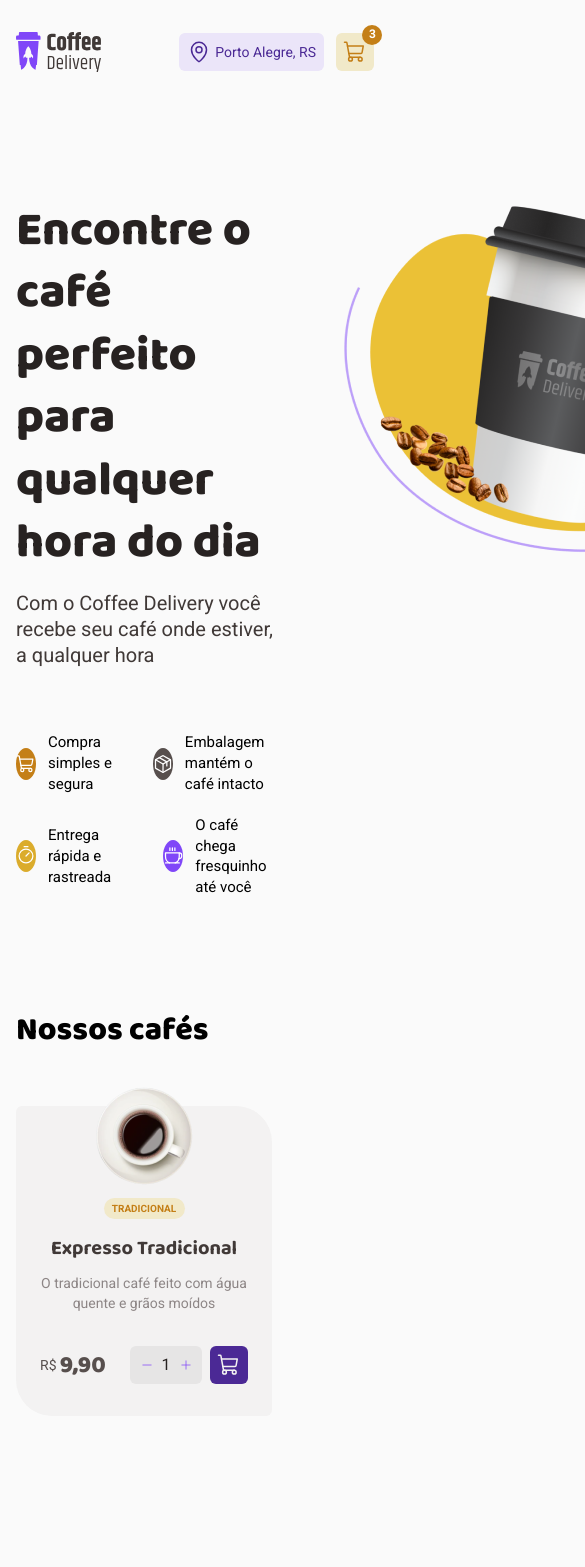
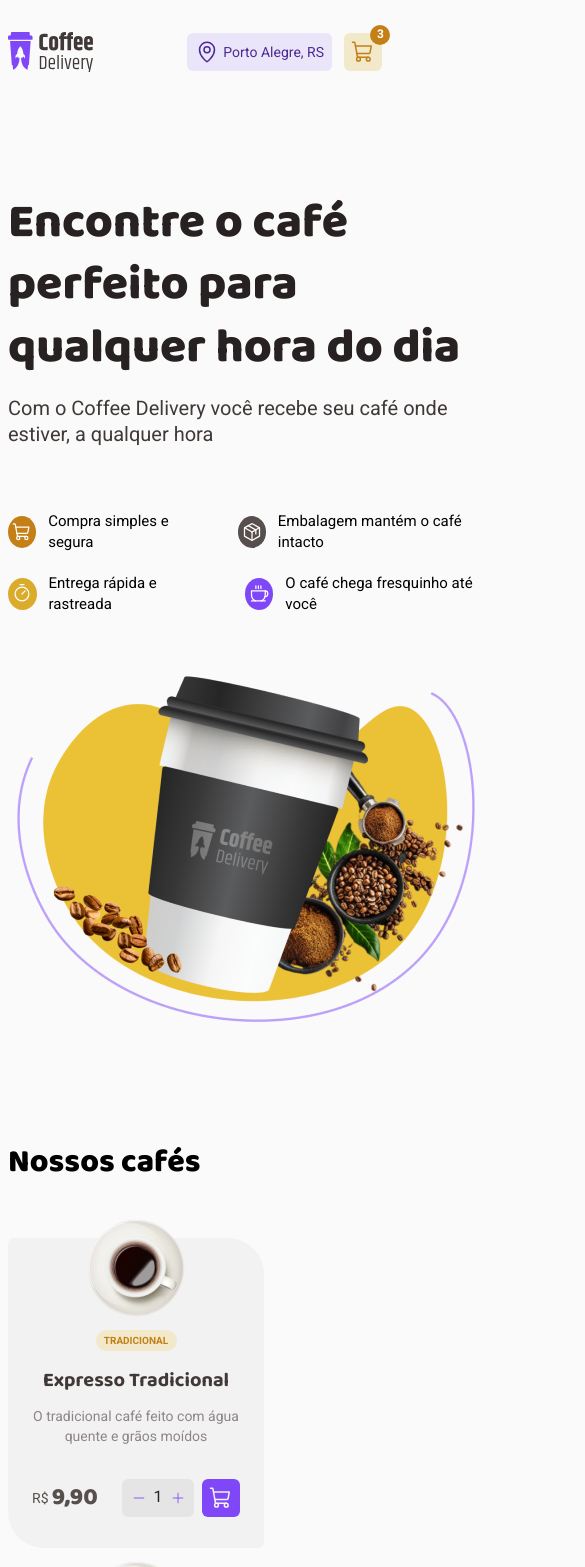
Before and after one commit to rafa-souza-dev/coffee-delivery, a React (Vite) app: page / in a window 390 px wide. Shown: the top 1567 px of the page, 585 px wide, since content can reach past the window. Before the commit the page ends 1432 px from the top, so only its background shows below. Built offline with nearby package versions, Linux system fonts and the light colour scheme.

Commit message:
responsive home screen

```diff
--- a/src/components/CoffeeCard/index.tsx
+++ b/src/components/CoffeeCard/index.tsx
@@ -19,11 +19,11 @@
         <div className="accumulatorContainer">
           <div className="selectQuantity">
             <button className="accumulator">
-              <Minus size={12} />
+              <Minus size={16} />
             </button>
             <p className="quantity">1</p>
             <button className="accumulator">
-              <Plus size={12} />
+              <Plus size={16} />
             </button>
           </div>
           <div className="iconCart">
--- a/src/components/CoffeeCard/styles.ts
+++ b/src/components/CoffeeCard/styles.ts
@@ -189,7 +189,7 @@
 
     ${(props) =>
       css`
-        background-color: ${props.theme.purpleDark};
+        background-color: ${props.theme.purple};
       `}
 
     ${(props) =>
--- a/src/components/Container/index.ts
+++ b/src/components/Container/index.ts
@@ -3,5 +3,5 @@
 export const Container = styled.main`
   max-width: 70rem;
   margin: 0 auto;
-  padding: 0 1rem 1rem 1rem;
+  padding: 0 0.5rem 0.5rem 0.5rem;
 `
--- a/src/screens/Home/index.tsx
+++ b/src/screens/Home/index.tsx
@@ -49,7 +49,19 @@
       </GridBanner>
       <ListCoffees>
         <h1>Nossos cafés</h1>
-        <ul>
+        <ul className="cardList">
+          <li>
+            <CoffeeCard />
+          </li>
+          <li>
+            <CoffeeCard />
+          </li>
+          <li>
+            <CoffeeCard />
+          </li>
+          <li>
+            <CoffeeCard />
+          </li>
           <li>
             <CoffeeCard />
           </li>
--- a/src/screens/Home/styles.ts
+++ b/src/screens/Home/styles.ts
@@ -9,6 +9,10 @@
   img {
     width: 29.75rem;
     height: 22.5rem;
+  }
+
+  @media (max-width: 1169px) {
+    grid-template-columns: 1fr;
   }
 `
 
@@ -153,5 +157,20 @@
 
   ul {
     list-style: none;
+    display: grid;
+    grid-template-columns: 1fr 1fr 1fr 1fr;
+    gap: 2rem;
+
+    @media (max-width: 1166px) {
+      grid-template-columns: 1fr 1fr 1fr;
+    }
+
+    @media (max-width: 864px) {
+      grid-template-columns: 1fr 1fr;
+    }
+
+    @media (max-width: 574px) {
+      grid-template-columns: 1fr;
+    }
   }
 `
```
